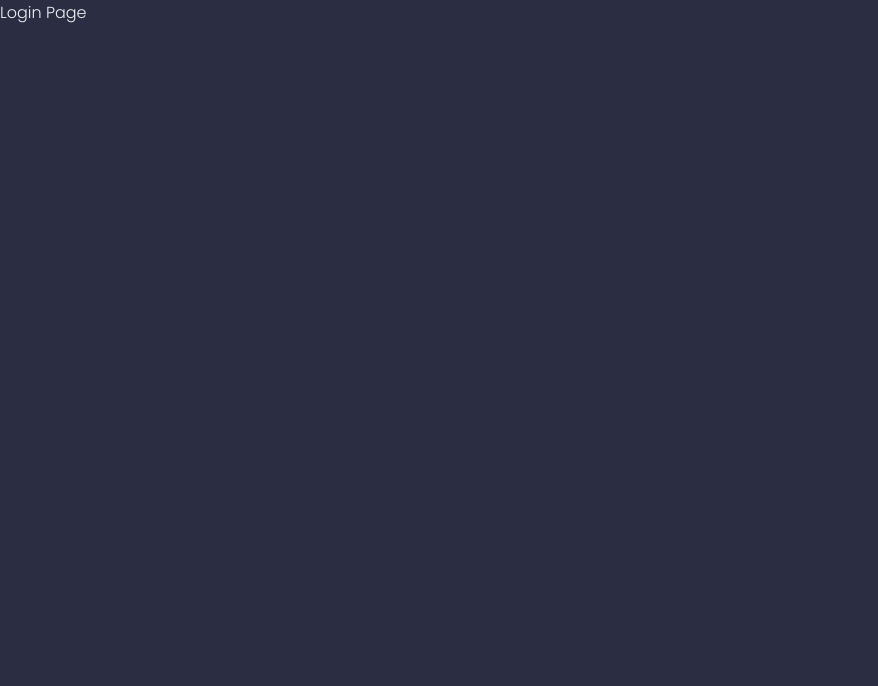
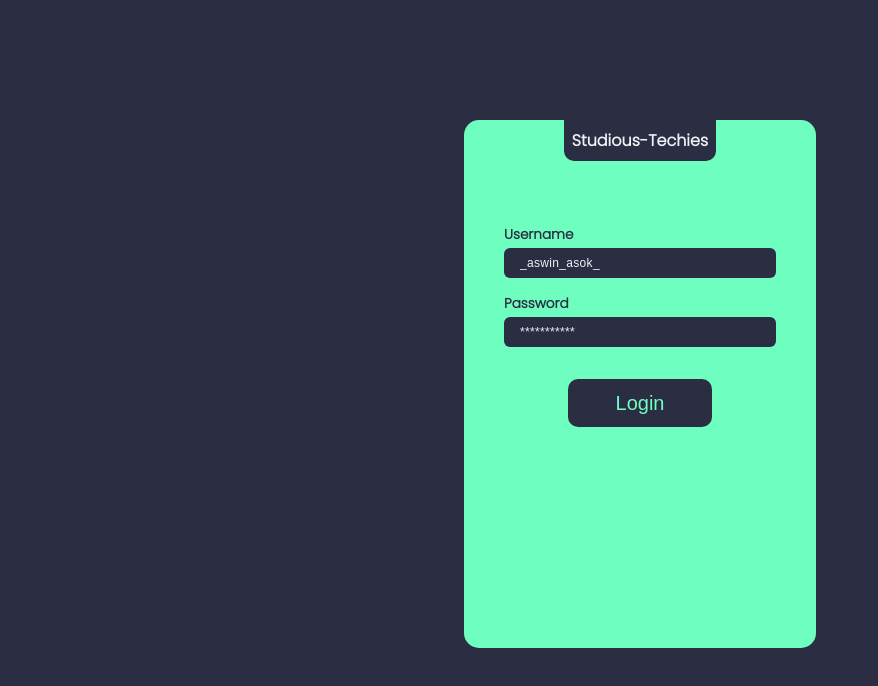
Before and after one commit to AswinAsok/Studious-Techies, a React (Create React App) app: page /login in a window 1280 px wide. Shown: the top 686 px of the page, without its empty margins (0-878 px from the left). Built offline with nearby package versions, Linux system fonts and the light colour scheme.

Commit message:
Login Page Done

```diff
--- /dev/null
+++ b/src/Login/Login.css
@@ -0,0 +1,74 @@
+.login-container {
+  display: flex;
+  flex-direction: column;
+  justify-content: center;
+  align-items: center;
+  min-height: 96vh;
+}
+
+.login-box {
+  background-color: #6effc0;
+  padding-left: 2.5rem;
+  padding-right: 2.5rem;
+  border-radius: 15px;
+  padding-bottom: 3rem;
+  min-height: 60vh;
+}
+
+.login-header {
+  background-color: #2b2d42;
+  font-size: 1rem;
+  padding: 0.5rem;
+  font-weight: bold;
+  border-radius: 0px 0px 10px 10px;
+}
+
+.username,
+.password {
+  margin-top: 1rem;
+}
+
+.forms{
+  margin-top: 3rem;
+  display: flex;
+  flex-direction: column;
+  align-items: center;
+  justify-content: center;
+}
+
+.label {
+  color: #2b2d42;
+  font-weight: bold;
+  font-size: 0.85rem;
+  font-weight: bold;
+  margin-bottom: 0.2rem;
+}
+
+.input-field {
+  background-color: #2b2d42;
+  border: none;
+  color: #edf2f4;
+  width: 15rem;
+  height: 1.75rem;
+  border-radius: 6px;
+  padding-left: 1rem;
+  padding-right: 1rem;
+  font-size: 0.75rem;
+  justify-content: center;
+  align-items: center;
+  letter-spacing: 0.02rem;
+}
+
+.sbtn {
+  margin-top: 2rem;
+}
+
+.login-button {
+  background-color: #2b2d42;
+  color: #6effc0;
+  border: none;
+  width: 9rem;
+  font-size: 1.25rem;
+  border-radius: 10px;
+  height: 3rem;
+}
--- a/src/Login/Login.jsx
+++ b/src/Login/Login.jsx
@@ -1,11 +1,35 @@
-import React from 'react'
+import React from "react";
+import "./Login.css";
+import Grid from "@material-ui/core/Grid";
 
 const Login = () => {
-    return (
-        <div>
-            Login Page
-        </div>
-    )
-}
+  return (
+    <div className="login-container">
+      <div className="login-box">
+        <Grid container direction="column" justify="center" alignItems="center">
+          <div className="login-header">
+            <div className="header">Studious-Techies</div>
+          </div>
 
-export default Login
+          <div className="forms">
+            <div className="username">
+              <div className="label">Username</div>
+              <input value="_aswin_asok_" className="input-field" type="text" />
+            </div>
+
+            <div className="password">
+              <div className="label">Password</div>
+              <input value="***********" className="input-field" type="text" />
+            </div>
+
+            <div className="sbtn">
+              <button className="login-button">Login</button>
+            </div>
+          </div>
+        </Grid>
+      </div>
+    </div>
+  );
+};
+
+export default Login;
```
